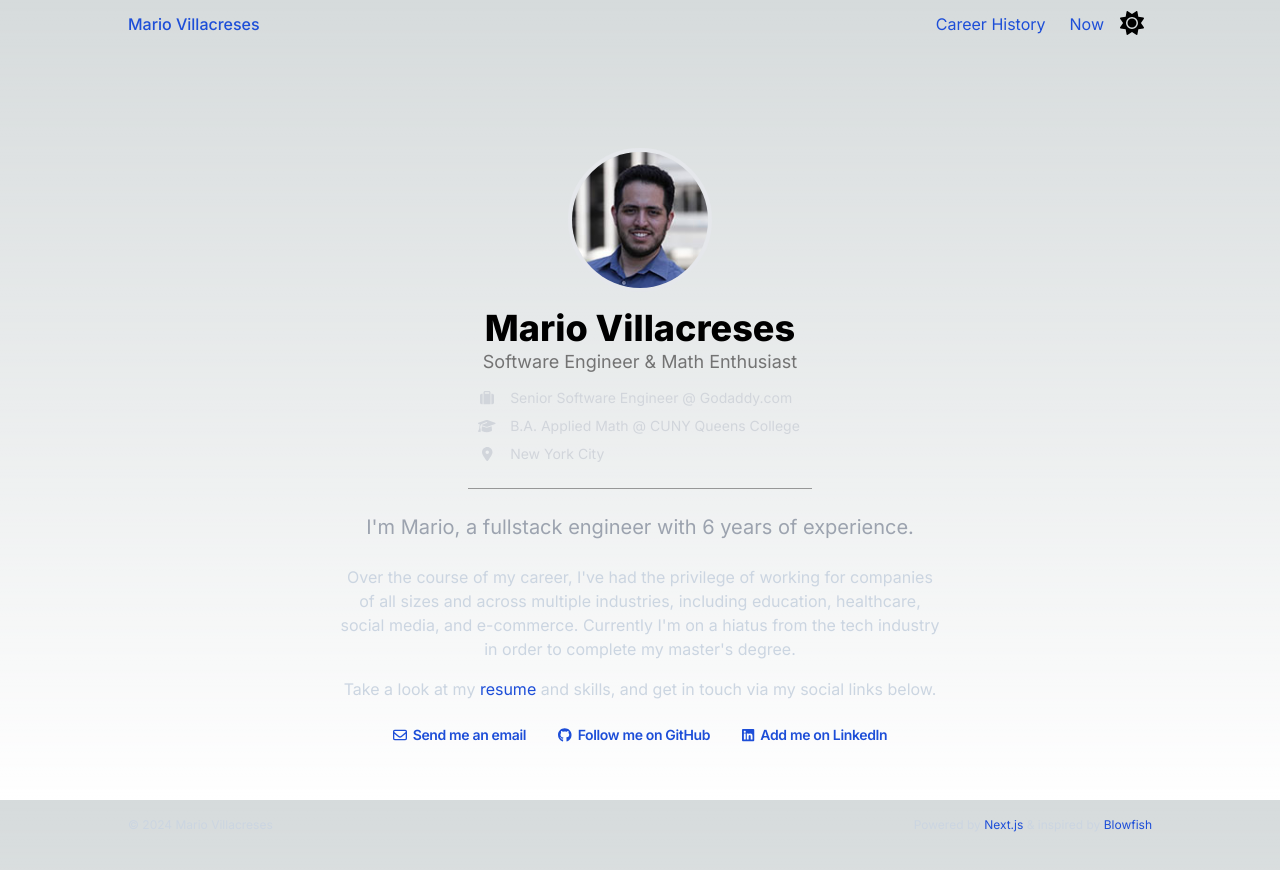
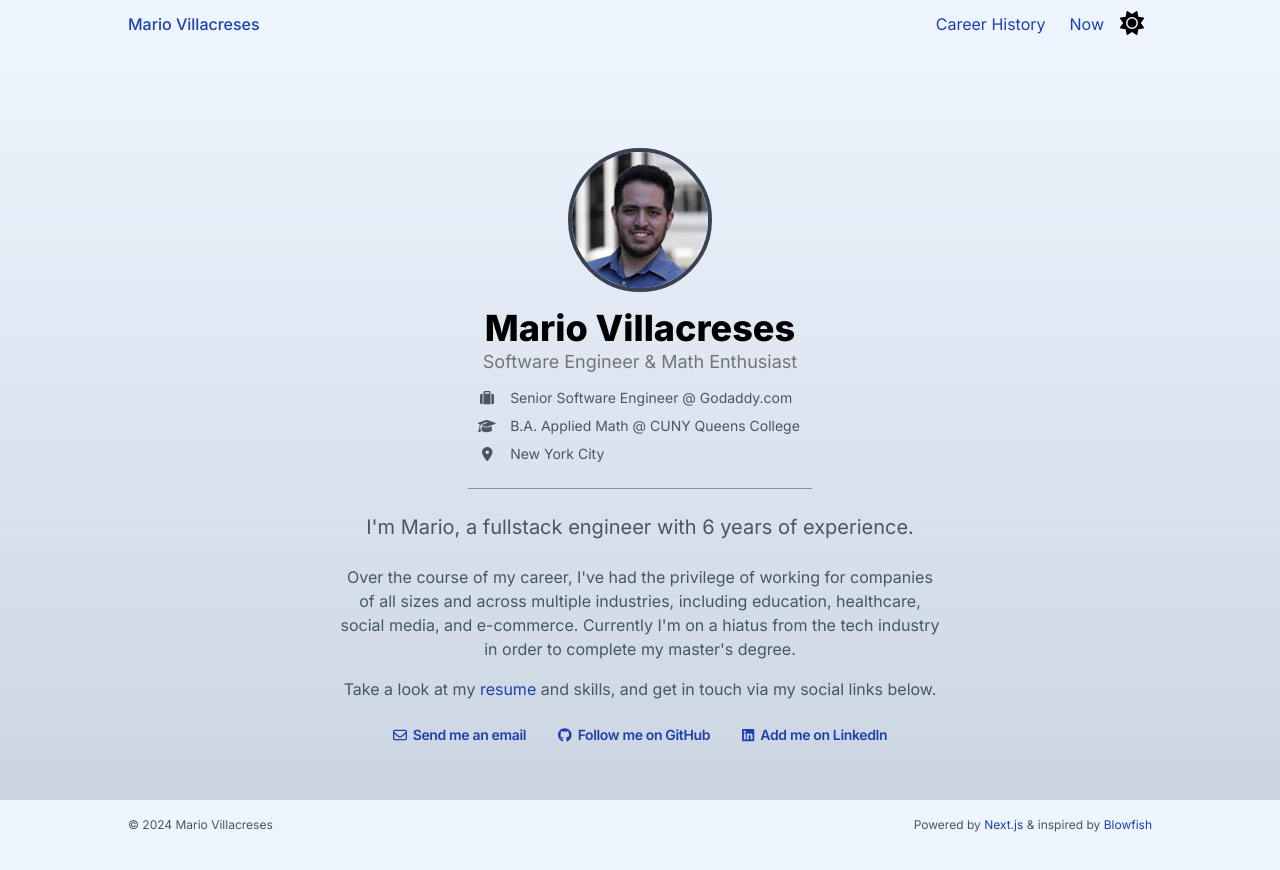
Before and after one commit to villacreses/personal-site, a Next.js app: page / in a window 1280 px wide. Shown: the top 870 px of the page. Built offline with nearby package versions, Linux system fonts and the light colour scheme.

Commit message:
Fix light mode colors

```diff
--- a/src/app/(professional)/(homepage)/page.tsx
+++ b/src/app/(professional)/(homepage)/page.tsx
@@ -21,7 +21,7 @@ const SocialLinks = () => (
 );
 
 const Credentials = () => (
-  <ul className={`text-sm text-gray-300 mb-6`}>
+  <ul className={`text-sm text-gray-600 dark:text-gray-300 mb-6`}>
     {credentials.map(({ iconId, text }) => (
       <li
         key={text}
@@ -41,7 +41,7 @@ const Credentials = () => (
 const MyImage = () => (
   <img
     src="/images/mario_small.jpg"
-    className="mb-4 mx-auto rounded-full h-36 w-36 border-4 medium-zoom-image"
+    className="mb-4 mx-auto rounded-full h-36 w-36 border-4 medium-zoom-image border-slate-900/80 dark:border-blue-100"
   />
 );
 
@@ -70,7 +70,9 @@ export default function Home() {
           <Credentials />
           <hr />
         </div>
-        <p className="prose text-gray-400 text-xl my-6">{homepageLead}</p>
+        <p className="text-gray-600 dark:text-gray-400 text-xl my-6">
+          {homepageLead}
+        </p>
         <Markdown
           className="prose max-w-[60ch] text-gray-200"
           components={components}
--- a/src/app/(professional)/globals.css
+++ b/src/app/(professional)/globals.css
@@ -38,8 +38,9 @@
 
 
   --foreground-rgb: 0, 0, 0;
-  --background-start-rgb: 214, 219, 220;
-  --background-end-rgb: 255, 255, 255;
+  --background-start-rgb: var(--color-primary-50);
+  --background-end-rgb: var(--color-neutral-300);
+  --prose: var(--color-neutral-600);
 }
 
 * {
@@ -47,10 +48,11 @@
 }
 
 @media (prefers-color-scheme: dark) {
-  :root {
+  :root:not([data-theme=light]) {
     --foreground-rgb: var(--color-neutral);
     --background-start-rgb: var(--color-neutral-800);
     --background-end-rgb: var(--color-neutral-900);
+    --prose: var(--color-neutral-300);
   }
 }
 
@@ -81,11 +83,11 @@ body[data-menuopen] hr {
   }
 
   a {
-    @apply text-blue-700 hover:text-blue-900 dark:text-green-300 dark:hover:text-green-500
+    @apply text-blue-800 hover:text-blue-900 dark:text-green-300 dark:hover:text-green-500
   }
 
   p {
-    color: rgb(var(--color-neutral-300));
+    color: rgb(var(--prose));
   }
 }
 
@@ -103,7 +105,7 @@ body[data-menuopen] hr {
   }
 
   .prose {
-    color: rgb(var(--color-neutral-300));
+    color: rgb(var(--prose));
   }
 }
 
--- a/src/components/BubbleList.tsx
+++ b/src/components/BubbleList.tsx
@@ -1,4 +1,4 @@
-const className = 'rounded-full inline-block bg-gray-400/20 text-xs py-0.5 px-2 xs:py-1 xs:px-3 mr-1.5 mt-2 font-medium leading-4';
+const className = 'rounded-full inline-block bg-blue-800/20 dark:bg-gray-400/20 text-xs py-0.5 px-2 xs:py-1 xs:px-3 mr-1.5 mt-2 font-medium leading-4';
 
 export const BubbleList = ({items = []}: {items?: string[]}) => {
   if (!items.length) return null;
```
